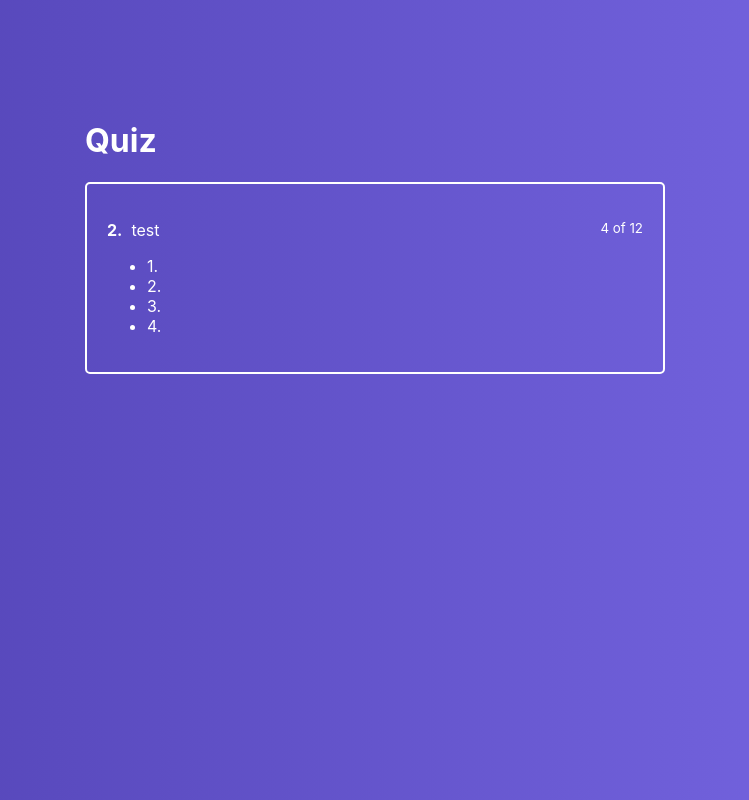
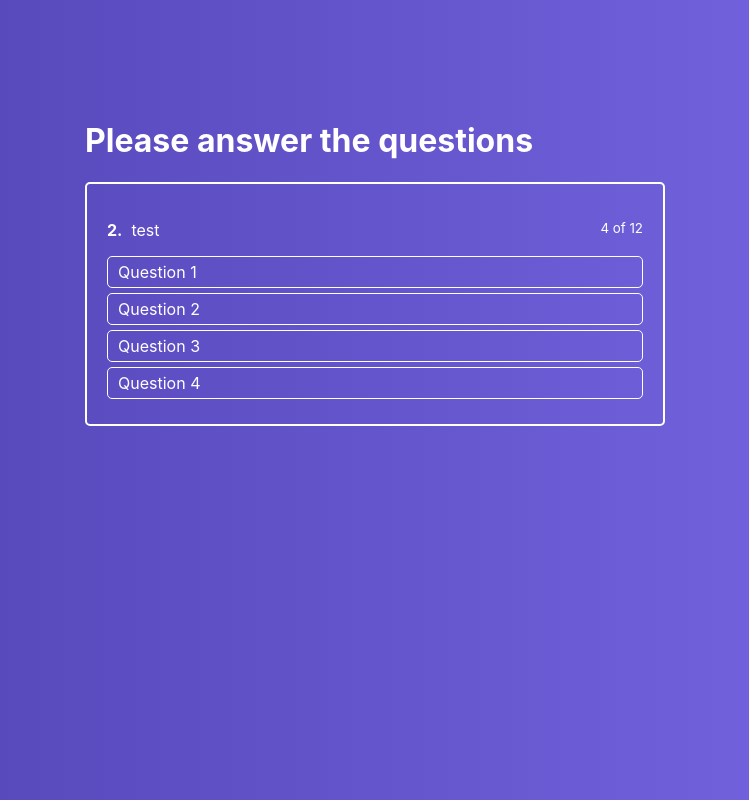
Before and after one commit to malashta/test-react-application, a React (Create React App) app: page / in a window 1280 px wide. Shown: the whole page, without its empty margins (265-1014 px from the left). Built offline with nearby package versions, Linux system fonts and the light colour scheme.

Commit message:
children components and styles

```diff
--- a/src/components/ActiveQuiz/ActiveQuiz.js
+++ b/src/components/ActiveQuiz/ActiveQuiz.js
@@ -1,4 +1,5 @@
 import React from 'react'
+import AnswersList from './AnswersList/AnswersList'
 import classes from './ActiveQuiz.module.css'
 
 const ActiveQuiz = props => (
@@ -14,12 +15,7 @@ const ActiveQuiz = props => (
       <small>4 of 12</small>
     </p>
 
-    <ul>
-      <li>1.</li>
-      <li>2.</li>
-      <li>3.</li>
-      <li>4.</li>
-    </ul>
+    <AnswersList answers={props.answers} />
   </div>
 );
 
--- /dev/null
+++ b/src/components/ActiveQuiz/AnswersList/AnswerItem/AnswerItem.js
@@ -0,0 +1,10 @@
+import React from 'react'
+import classes from './AnswerItem.module.css'
+
+const AnswerItem = props => (
+  <li className={classes.AnswerItem}>
+    { props.answer.text }
+  </li>
+);
+
+export default AnswerItem
--- /dev/null
+++ b/src/components/ActiveQuiz/AnswersList/AnswerItem/AnswerItem.module.css
@@ -0,0 +1,12 @@
+.AnswerItem {
+  border: 1px solid #ffffff;
+  border-radius: 5px;
+  padding: 5px 10px;
+  margin-bottom: 5px;
+  cursor: pointer;
+}
+
+.AnswerItem:hover {
+  background: rgba(255, 255, 255, .2);
+  transition: background 300ms ease-in-out;
+}
--- /dev/null
+++ b/src/components/ActiveQuiz/AnswersList/AnswersList.js
@@ -0,0 +1,18 @@
+import React from 'react';
+import AnswerItem from './AnswerItem/AnswerItem'
+import classes from './AnswersList.module.css'
+
+const AnswersList = props => (
+  <ul className={classes.AnswersList}>
+    { props.answers.map((answer, index) => {
+      return (
+        <AnswerItem
+          answer={answer}
+          key={index}
+        />
+      )
+    }) }
+  </ul>
+);
+
+export default AnswersList
--- /dev/null
+++ b/src/components/ActiveQuiz/AnswersList/AnswersList.module.css
@@ -0,0 +1,5 @@
+.AnswersList {
+  list-style: none;
+  margin: 0;
+  padding: 0;
+}
--- a/src/containers/Quiz/Quiz.js
+++ b/src/containers/Quiz/Quiz.js
@@ -4,15 +4,24 @@ import classes from './Quiz.module.css'
 
 export default class Quiz extends Component{
   state = {
-    quiz: []
+    quiz: [
+      {
+        answers: [
+          {text: 'Question 1'},
+          {text: 'Question 2'},
+          {text: 'Question 3'},
+          {text: 'Question 4'}
+        ]
+      }
+    ]
   };
 
   render() {
     return (
       <div className={classes.Quiz}>
         <div className={classes.QuizWrapper}>
-          <h1>Quiz</h1>
-          <ActiveQuiz/>
+          <h1>Please answer the questions</h1>
+          <ActiveQuiz answers={this.state.quiz[0].answers}/>
         </div>
       </div>
     )
```
